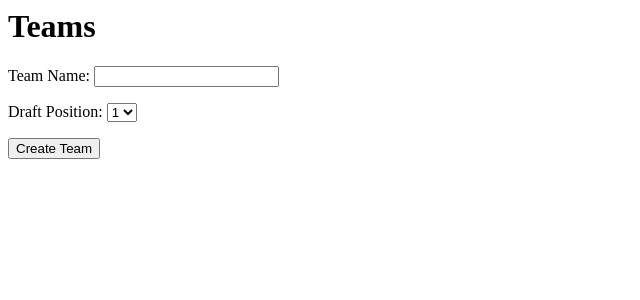
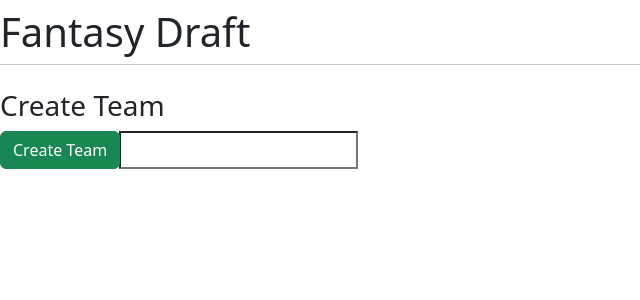
Before and after one commit to adesmarais944/ff-draft, a Django app: page /teams/ in a window 1280 px wide. Shown: the top 300 px of the page, without its empty margins (0-640 px from the left). Run offline with Django 5.2, Linux system fonts and the light colour scheme.

Commit message:
added initial bootstrap styling

```diff
--- a/main/templates/main/base.html
+++ b/main/templates/main/base.html
@@ -1,14 +1,26 @@
+<!doctype html>
 <html>
     <head>
         <title>{% block title %}Fantasy Draft{% endblock %}</title>
+        <meta charset="utf-8">
+        <meta name="viewport" content="width=device-width, initial-scale=1, shrink-to-fit=no">
+        <link href="https://cdn.jsdelivr.net/npm/bootstrap@5.3.3/dist/css/bootstrap.min.css" rel="stylesheet" integrity="sha384-QWTKZyjpPEjISv5WaRU9OFeRpok6YctnYmDr5pNlyT2bRjXh0JMhjY6hW+ALEwIH" crossorigin="anonymous">
+    </head>
+    <body>
+        <div id="content", name="content" class="main">
+            <div class="row" justify-content-center">
+                <div class="col-8">
+                    <h1 class="mt-2">Fantasy Draft</h1>
+                    <hr class="mt-0 mb-4">
+                        {% block content %}
+                        {% endblock %}
+                </div>
+            </div>
+        </div>
         {% load static %}
         <script src="{% static 'app.js' %}"></script>
-    </head>
-    <body>
-        <div id="content", name="content">
-            {% block content %}
-
-            {% endblock %}
-        </div>
+        <script src="https://code.jquery.com/jquery-3.3.1.slim.min.js" integrity="sha384-q8i/X+965DzO0rT7abK41JStQIAqVgRVzpbzo5smXKp4YfRvH+8abtTE1Pi6jizo" crossorigin="anonymous"></script>
+        <script src="https://cdn.jsdelivr.net/npm/popper.js@1.14.7/dist/umd/popper.min.js" integrity="sha384-UO2eT0CpHqdSJQ6hJty5KVphtPhzWj9WO1clHTMGa3JDZwrnQq4sF86dIHNDz0W1" crossorigin="anonymous"></script>
+        <script src="https://cdn.jsdelivr.net/npm/bootstrap@4.3.1/dist/js/bootstrap.min.js" integrity="sha384-JjSmVgyd0p3pXB1rRibZUAYoIIy6OrQ6VrjIEaFf/nJGzIxFDsf4x0xIM+B07jRM" crossorigin="anonymous"></script>
     </body>
 </html>
--- a/main/templates/main/home.html
+++ b/main/templates/main/home.html
@@ -6,7 +6,7 @@ Home
 {% block content %}
 
 <h1>Players</h1>
-    <table>
+    <table class="table table-striped">
         <thead>
             <tr>
                 <th>Player Name</th>
@@ -19,7 +19,7 @@ Home
             <td>{{p.name}}</td>
             <td>{{p.position}}</td>
             <td>{{p.adp}}</td>
-            <td><button type="button" name="{{p.id}}" onclick="handleButtonClick(this)">Draft Player</button></td>
+            <td><button type="button" name="{{p.id}}" onclick="handleButtonClick(this)" class="btn btn-primary btn-sm">Draft Player</button></td>
         </tr>
 {% endfor %}
 </table>
--- a/main/templates/main/teams.html
+++ b/main/templates/main/teams.html
@@ -5,11 +5,15 @@ Teams
 {% endblock %}
 
 {% block content %}
-<h1>Teams</h1>
-<form method="post" action="/teams/">
+<h3>Create Team</h3>
+<form method="post" action="/teams/" class="form-group">
     {% csrf_token %}
-    {{form.as_p}}
-    <button type="submit", name="save">Create Team</button>
+    <div class=input-group mb-3">
+        <div class="input-group-prepend">
+            <button type="submit", name="save" class="btn btn-success">Create Team</button>
+        </div>
+        {{form.name}}
+    </div>
 </form>
 
 
```
Also changed, not shown: main/templates/main/drafts.html (+8 -4 lines).
